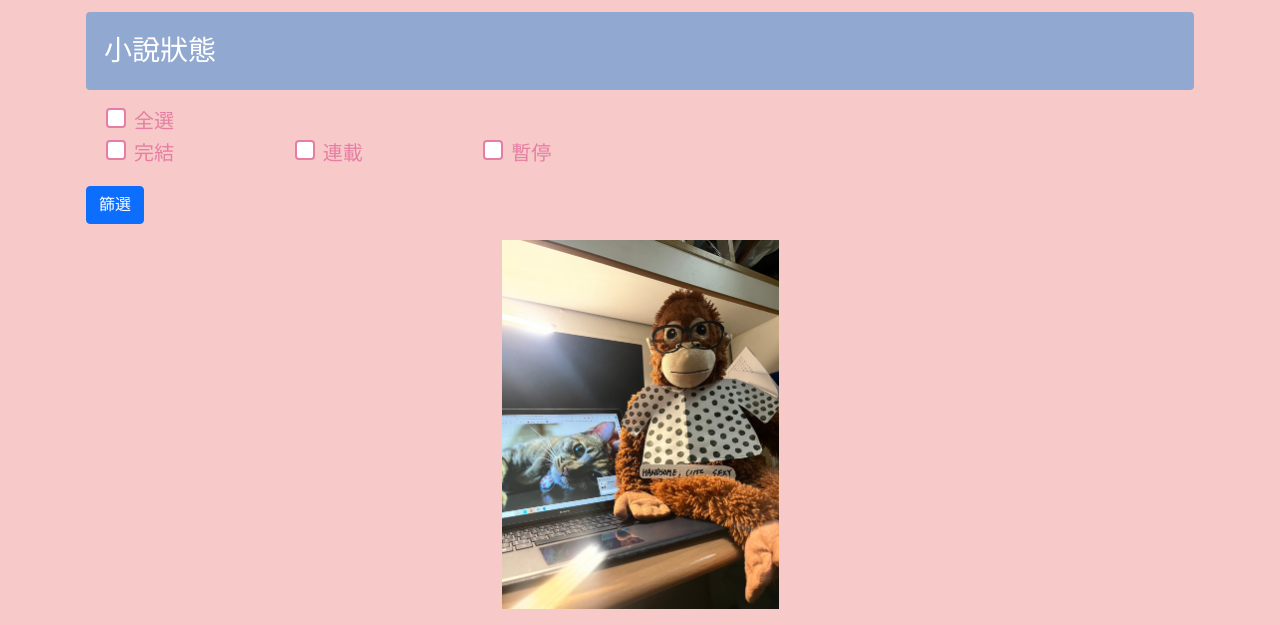
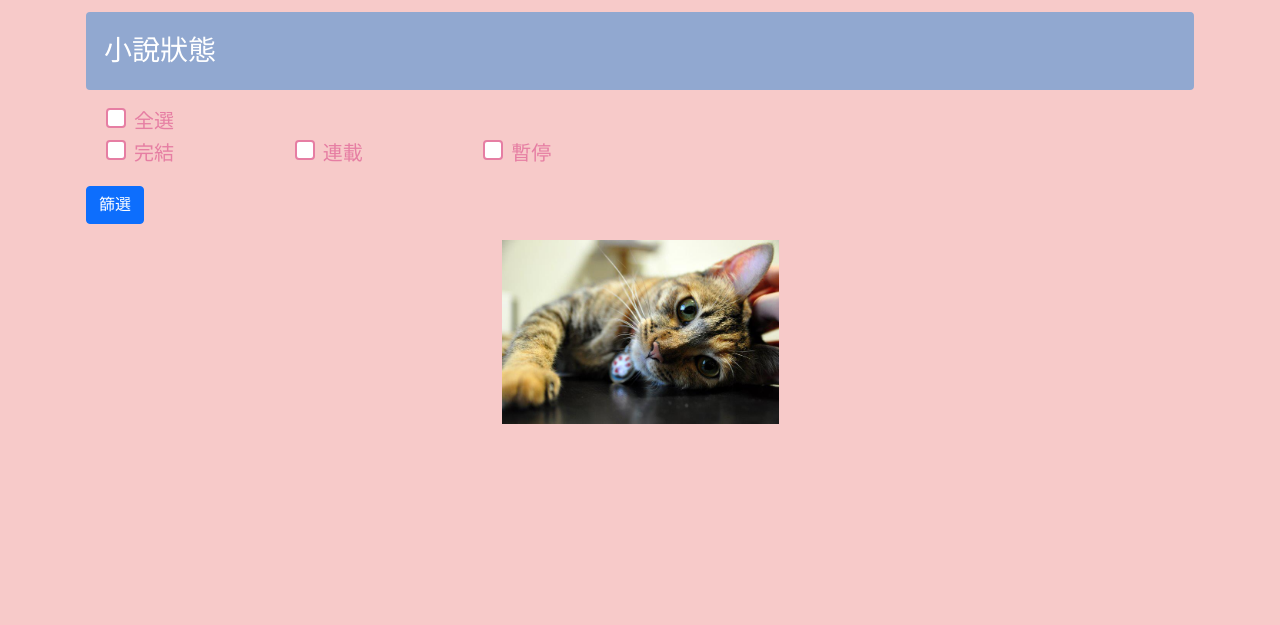
Before and after one commit to Emily0330/db_final_project, a Flask app: page / in a window 1280 px wide. Shown: the part 1008-1633 px from the top of the page. After the commit the page ends 1432 px from the top, so only its background shows below. Run offline with Flask 3, Linux system fonts and the light colour scheme; some libraries are stand-ins or nearby versions.

Commit message:
Update index.html

```diff
--- a/templates/index.html
+++ b/templates/index.html
@@ -481,7 +481,7 @@
         {% endif %}
 
         <!-- 引用 static/images 目錄下的圖片 -->
-        <img src="{{ url_for('static', filename='images/yjt_monk.jpg') }}" alt="Monkey Image" class="img-fluid my-3">
+        <img src="{{ url_for('static', filename='images/385915_2647775390443_1823541083_n.jpg') }}" alt="Cat Image" class="img-fluid my-3">
     </div>
 
     <!-- 引入 Bootstrap JavaScript 和依賴項 -->
```
